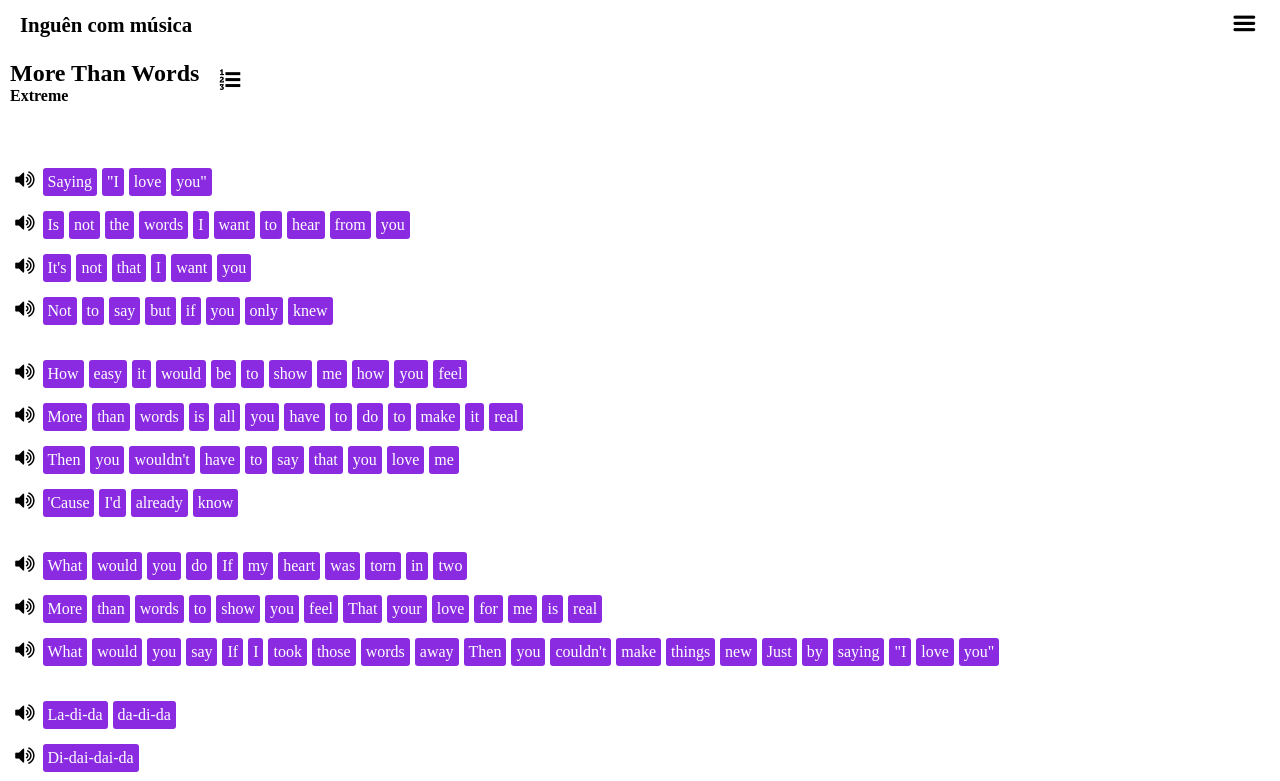
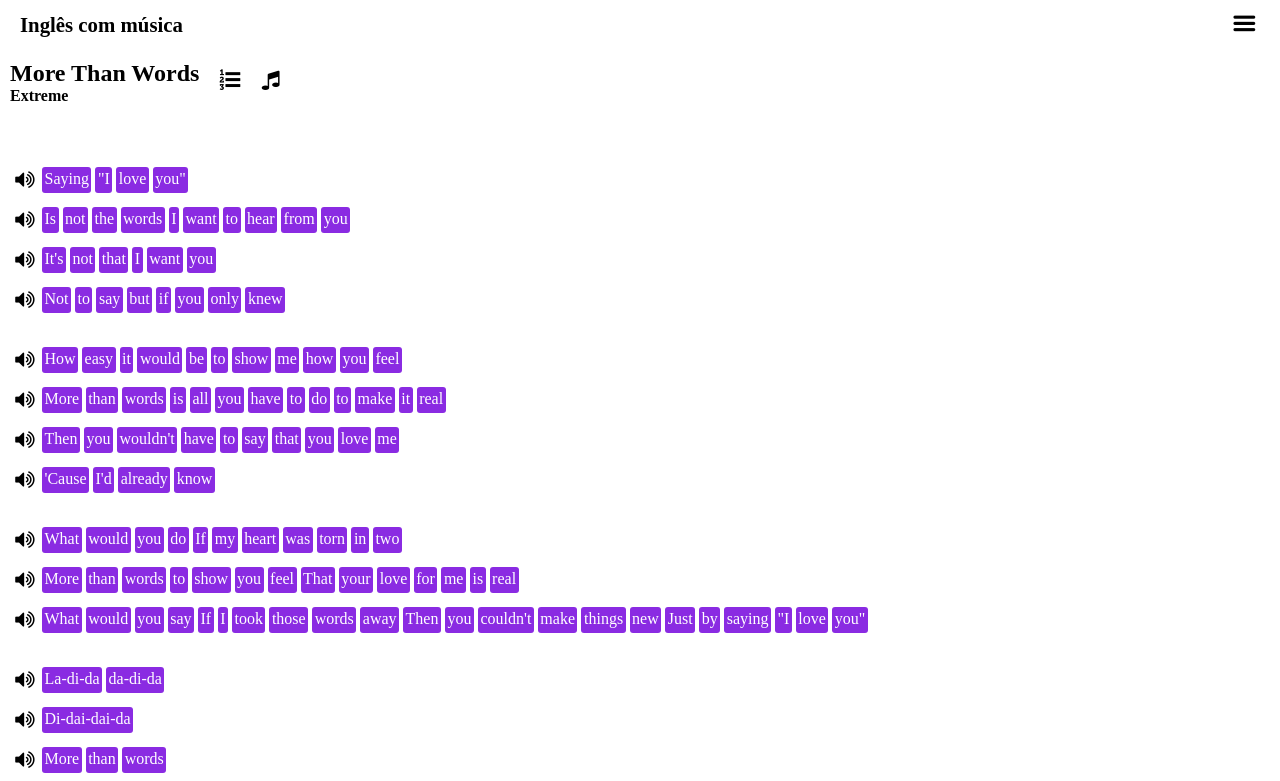
Before and after one commit to evertoncam7/ingles_com_musica, a plain HTML site: page index.html in a window 1280 px wide. Shown: the top 781 px of the page. Drawn offline with Linux system fonts and the light colour scheme.

Commit message:
update layou 0.2

```diff
--- a/assets/js/db.js
+++ b/assets/js/db.js
@@ -1,7 +1,13 @@
 
+    // {
+    //     "Name":"",
+    //     "artist":"",
+    //     "music":""
+    // },
 
 
     const db2 = [
+
         {
             "frases": [
               {
--- a/index.html
+++ b/index.html
@@ -36,11 +36,11 @@
         }
 
         .frasePlay{
-            padding: 5px;
+            padding: 2.5px;
             background: blueviolet;
             border-radius: 3px;
             color: #fff;
-            margin: 2.5px;
+            margin: 2px;
         }
 
         .frasePlayActive{
@@ -57,7 +57,7 @@
             padding: 10px;
         }
 
-        .icon-list-ol{
+        .icon-list-ol, .icon-music{
             margin-left: 20px;
             font-size: 1.3em;
         }
@@ -81,6 +81,7 @@
         }
 
         .p2Line{
+            width: calc(100% - 30px);
             display: flex;
             flex-wrap: wrap;
         }
@@ -158,7 +159,7 @@
 <body>
 
     <header class="header-app">
-        <div class="title">Inguên com música</div>
+        <div class="title">Inglês com música</div>
         <div class="icon-menu"></div>
     </header>
     <main>
@@ -169,6 +170,7 @@
                 <h4>Extreme</h4>
             </div>
             <span class="icon-list-ol"></span>
+            <span class="icon-music"></span>
         </div>
         <div class="tradutor">
 
```
